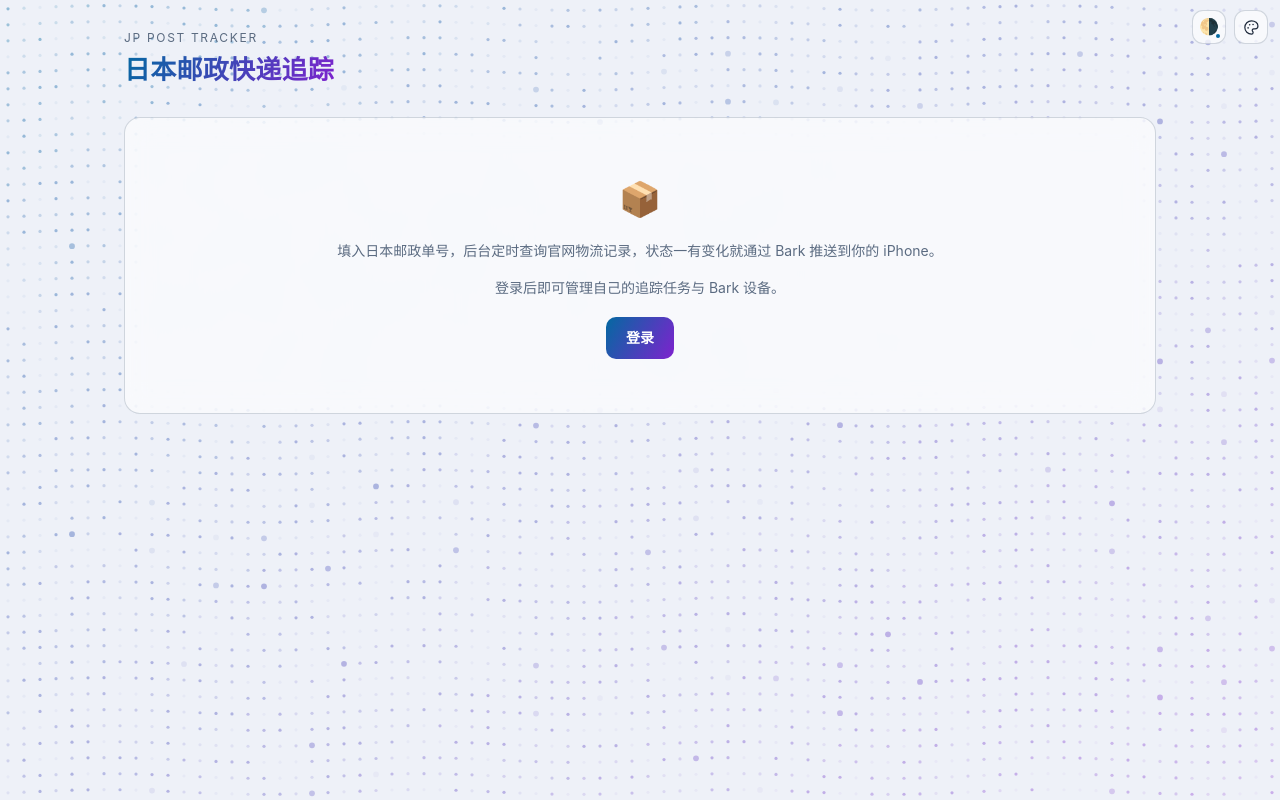
After one commit to Szyoo/jppost-tracker, a Python web app: template src/templates/anon_landing.html in a window 1280 px wide. The commit adds this page. Run offline with Jinja, Linux system fonts and the light colour scheme; the template is opened without the code that fills it, so the values that code supplies are empty.

Commit message:
SSO 匿名访客：首页公开落地页，数据接口仍 401
- szyyw-auth 升到 v0.2.0（is_anonymous；缺 X-Portal-Sub 视为未登录，与本项目既有要求一致）。
- SZYYW_SSO=1 且门卫给了 X-Portal-Anon: 1（无身份头）时，GET/HEAD / 渲染 anon_landing.html：
  页面壳 + 背景 + 账户菜单（登录）+ 一段工具介绍和登录按钮，不含任何任务/设置/管理入口。
- 只放行 index 一个端点；/api/*、表单、/update_env、/remote_bark_status、Socket.IO connect
  对匿名访客照旧 401 / 跳 portal / 拒绝。既无身份也无匿名头仍跳 portal 登录；SSO 未开时忽略该头。
- SSO 下去掉页内「退出」按钮（登出由账户菜单走 portal），/logout 路由保留；SSO 未开时页面逐字节不变。
- 新增 tests/test_anon_account.py（12 项），全量 50 项通过。

```diff
--- a/requirements.txt
+++ b/requirements.txt
@@ -5,4 +5,4 @@ Flask
 Flask-SocketIO
 gevent
 # portal SSO（SZYYW_SSO=1 时信任 Caddy 注入的 X-User/X-Role/X-Portal-Sub）。用归档 URL，python:slim 镜像里没有 git
-szyyw-auth @ https://github.com/Szyoo/szyyw-auth/archive/refs/tags/v0.1.0.tar.gz#subdirectory=python
+szyyw-auth @ https://github.com/Szyoo/szyyw-auth/archive/refs/tags/v0.2.0.tar.gz#subdirectory=python
--- /dev/null
+++ b/src/templates/anon_landing.html
@@ -0,0 +1,43 @@
+<!DOCTYPE html>
+<html lang="zh-CN" data-theme="nebula"{% if sso_on %} data-sso="1" data-portal="{{ portal_origin }}"{% endif %}>
+  <head>
+    <meta charset="UTF-8" />
+    <meta name="viewport" content="width=device-width, initial-scale=1.0" />
+    <title>JP Post Tracker</title>
+    <script>
+      try { document.documentElement.dataset.scheme = localStorage.getItem('jppost_scheme') || 'auto'; } catch (e) { document.documentElement.dataset.scheme = 'auto'; }
+    </script>
+    <link rel="stylesheet" href="/static/vendor/szyyw-design/tokens.css" />
+    <link rel="stylesheet" href="/static/vendor/szyyw-design/components.css" />
+    <link rel="stylesheet" href="/static/style.css" />
+  </head>
+  <body>
+    <div class="bg-layer"></div>
+
+    <!-- portal SSO 匿名访客（X-Portal-Anon: 1）：只有公开介绍，不含任何任务/设置/管理入口。
+         右上角账户菜单（boot.js 挂载）显示「登录」。 -->
+    <div class="page">
+      <header class="site-header rise">
+        <div class="brand">
+          <span class="brand-sub">JP Post Tracker</span>
+          <h1 class="brand-title">日本邮政快递追踪</h1>
+        </div>
+      </header>
+
+      <div class="section">
+        <div class="panel glass rise">
+          <div class="empty">
+            <div class="empty-icon" aria-hidden="true">📦</div>
+            <p>填入日本邮政单号，后台定时查询官网物流记录，状态一有变化就通过 Bark 推送到你的 iPhone。</p>
+            <p>登录后即可管理自己的追踪任务与 Bark 设备。</p>
+            <form method="get" action="/login" style="margin-top: 18px;">
+              <button type="submit" class="btn">登录</button>
+            </form>
+          </div>
+        </div>
+      </div>
+    </div>
+
+    <script type="module" src="/static/boot.js"></script>
+  </body>
+</html>
--- a/src/templates/index.html
+++ b/src/templates/index.html
@@ -26,8 +26,8 @@
         <form method="post" action="/logout" class="header-session">
           <!-- 显示名在「我的设置」里可以改，所以这里跟着 viewer 走而不是渲染时的快照 -->
           <span class="current-user">[[ viewer.display_name ]] · [[ viewer.portal_user || viewer.username ]]</span>
-          <span class="role-badge admin">admin</span>
-          <button type="submit" class="btn-ghost btn-small danger">退出</button>
+          <span class="role-badge admin">admin</span>{% if not sso_on %}
+          <button type="submit" class="btn-ghost btn-small danger">退出</button>{% endif %}
         </form>
       </header>
 
--- a/src/templates/user_portal.html
+++ b/src/templates/user_portal.html
@@ -22,8 +22,8 @@
         </div>
         <form method="post" action="/logout" class="header-session">
           <span class="current-user">{{ viewer_state.display_name }} · {{ viewer_state.portal_user or viewer_state.username }}</span>
-          <span class="role-badge user">{{ viewer_state.role }}</span>
-          <button type="submit" class="btn-ghost btn-small danger">退出</button>
+          <span class="role-badge user">{{ viewer_state.role }}</span>{% if not sso_on %}
+          <button type="submit" class="btn-ghost btn-small danger">退出</button>{% endif %}
         </form>
       </header>
 
```
Also changed, not shown: src/app.py (+16 -2 lines), tests/test_anon_account.py (added, +129 -0 lines).
